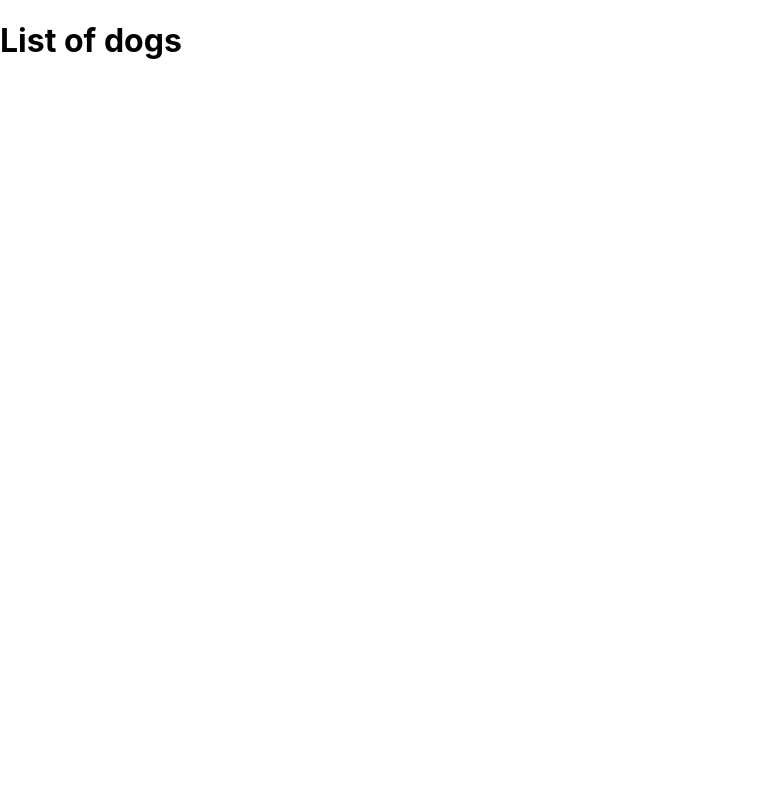
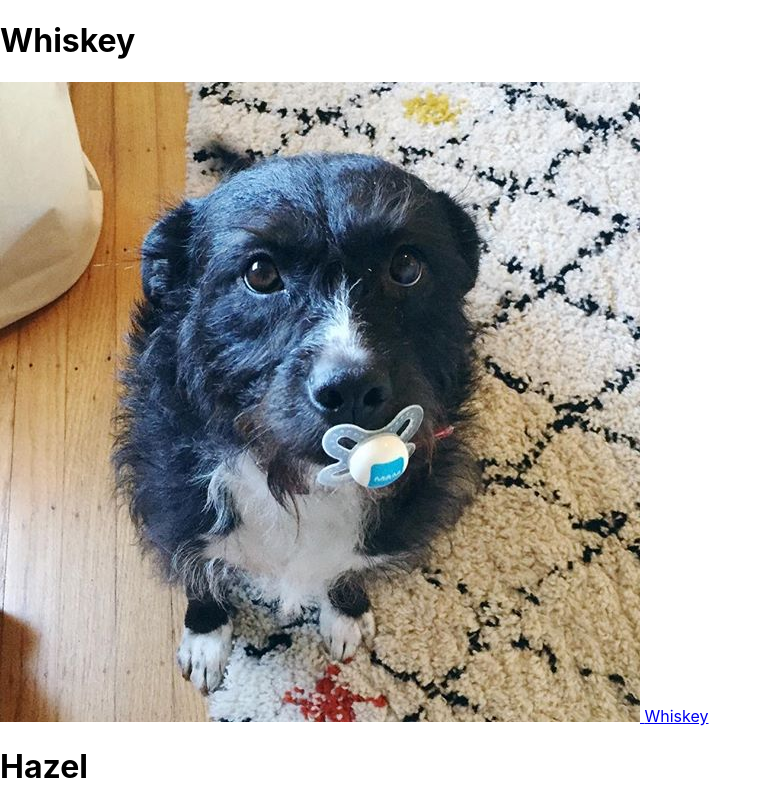
Before and after one commit to criscros-garcia/react-router-dog-app, a React (Create React App) app: page /dogs in a window 1280 px wide. Shown: the top 800 px of the page, without its empty margins (0-772 px from the left). Built offline with nearby package versions, Linux system fonts and the light colour scheme.

Commit message:
Create DogList component and display the dogs info

```diff
--- a/src/App.js
+++ b/src/App.js
@@ -5,6 +5,7 @@ import hazel from './images/hazel.jpg';
 import tubby from './images/tubby.jpg';
 import { Component } from 'react';
 import { Switch, Route, Link } from "react-router-dom";
+import DogList from './DogList';
 
 class App extends Component{
   static defaultProps = {
@@ -44,7 +45,7 @@ class App extends Component{
   render(){
     return (
       <Switch>
-        <Route exact path="/dogs"><h1>List of dogs</h1></Route>
+        <Route exact path="/dogs"> <DogList dogs={this.props.dogs}/> </Route>
       </Switch>
     );
 
--- /dev/null
+++ b/src/DogList.js
@@ -0,0 +1,24 @@
+import { Component } from "react";
+import { Link } from "react-router-dom";
+
+
+class DogList extends Component{
+render(){
+  return(
+    <div>
+
+      {this.props.dogs.map(d => (
+        <div>
+          <h1>{d.name}</h1>
+          <img src={d.src} alt={d.name}/>
+          <Link to={`/dogs/${d.name}`} > {d.name} </Link >
+        </div>
+      ))
+      }
+
+    </div>
+  );
+  }
+}
+
+export default DogList;
```
Also changed, not shown: src/DogList.css (added).
